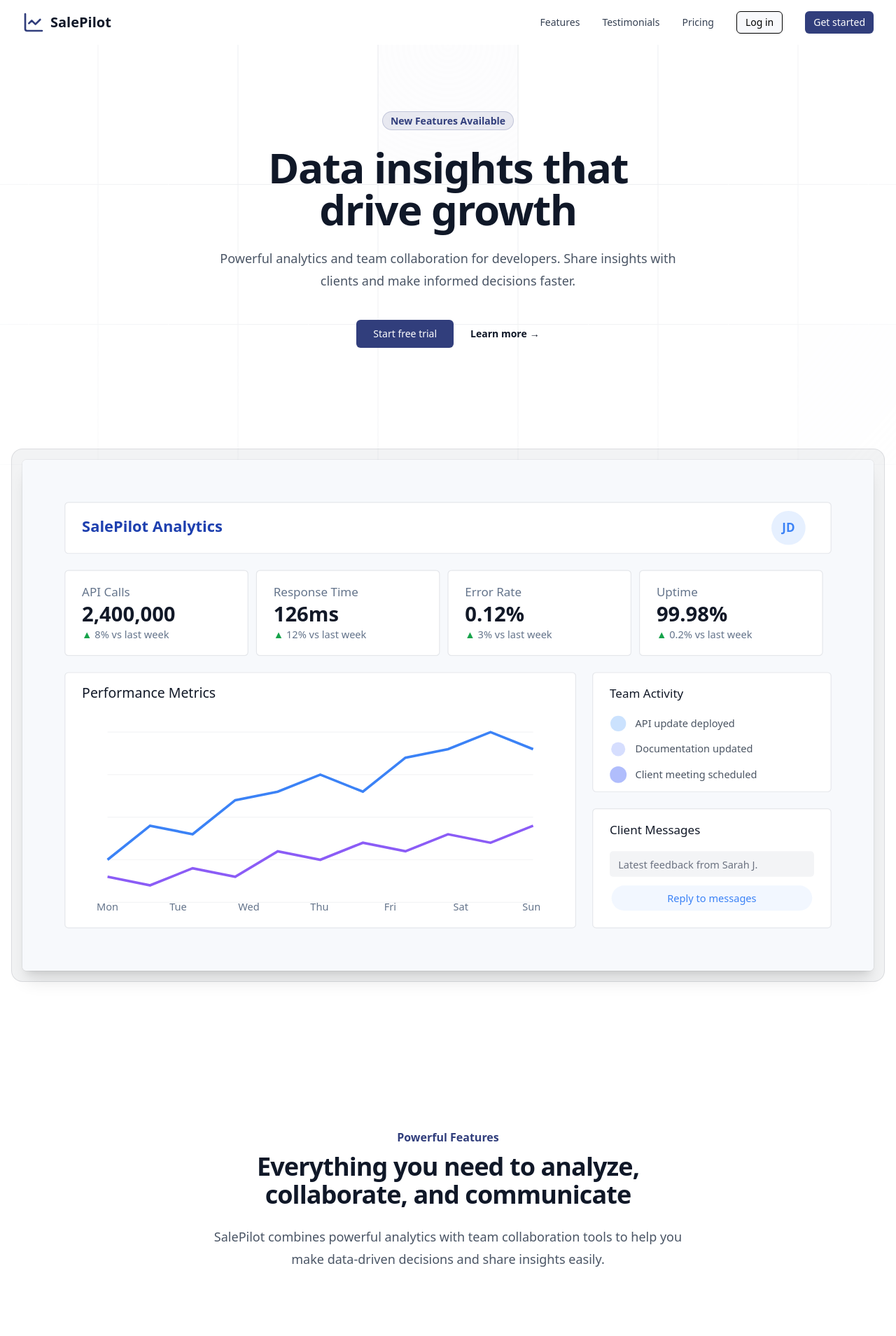
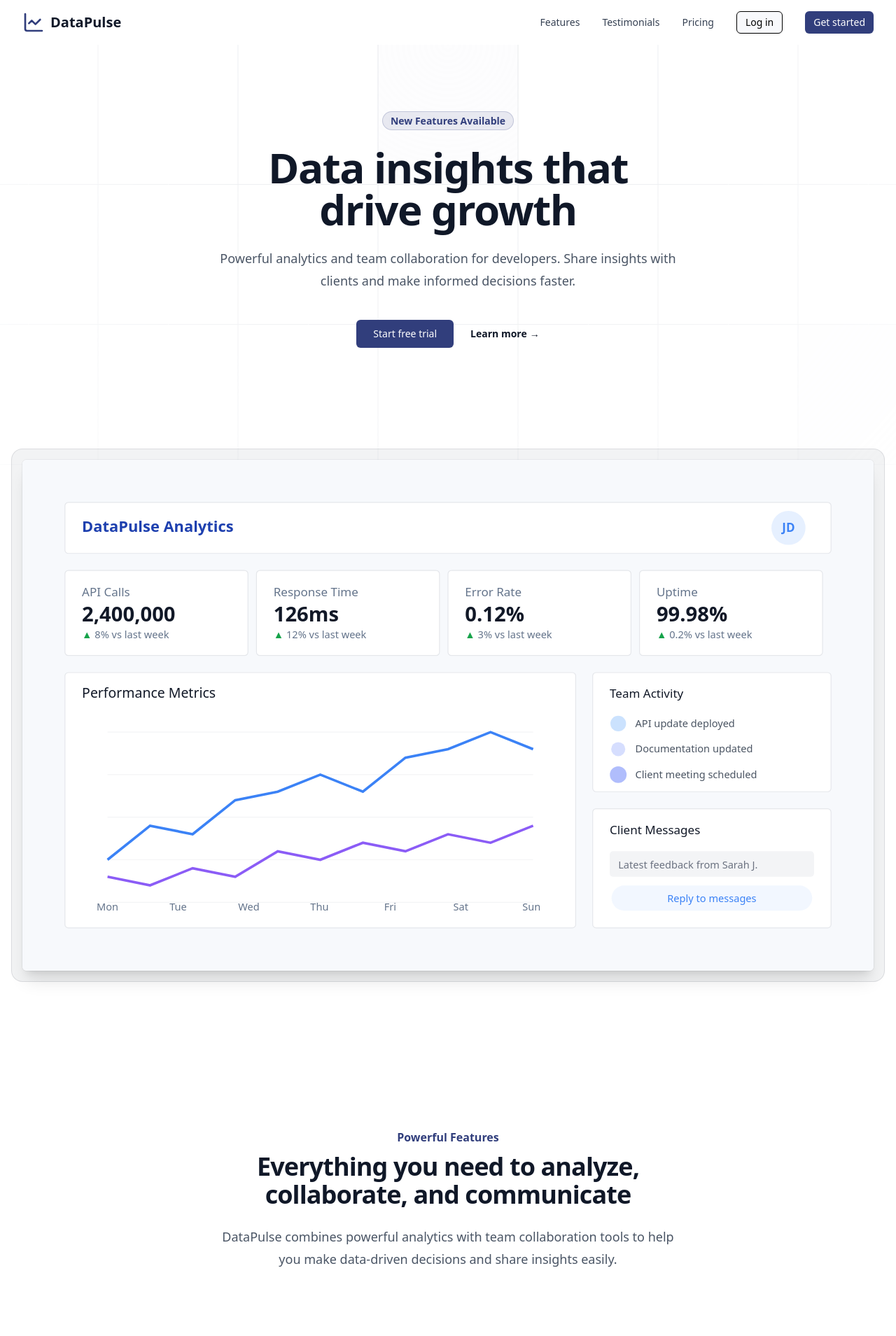
Before and after one commit to monicarevuru/data-pulse, a React (Vite) app: page / in a window 1280 px wide. Shown: the top 1909 px of the page at 70% size. Built offline with nearby package versions, Linux system fonts and the light colour scheme.

Commit message:
changed name of product

```diff
--- a/package.json
+++ b/package.json
@@ -1,5 +1,5 @@
 {
-  "name": "salepilot-landing",
+  "name": "data-pulse",
   "private": true,
   "version": "0.0.0",
   "type": "module",
--- a/src/features/home/components/Features.tsx
+++ b/src/features/home/components/Features.tsx
@@ -127,7 +127,7 @@ const Features = () => {
             Everything you need to analyze, collaborate, and communicate
           </p>
           <p className="mt-6 text-lg leading-8 text-gray-600">
-            SalePilot combines powerful analytics with team collaboration tools to help you make data-driven decisions and share insights easily.
+            DataPulse combines powerful analytics with team collaboration tools to help you make data-driven decisions and share insights easily.
           </p>
         </div>
         <div
--- a/src/features/home/components/Hero.tsx
+++ b/src/features/home/components/Hero.tsx
@@ -238,7 +238,7 @@ const Hero = () => {
               fontSize="18"
               fontWeight="600"
               fill="#1E40AF">
-              SalePilot Analytics
+              DataPulse Analytics
             </text>
             <circle cx="850" cy="30" r="20" fill="#E6F0FF" />
             <text
--- a/src/features/home/components/Testimonials.tsx
+++ b/src/features/home/components/Testimonials.tsx
@@ -5,7 +5,7 @@ import { Avatar, AvatarFallback } from "@/components/ui/avatar";
 
 const testimonials = [
   {
-    content: "SalePilot has transformed how we communicate with clients. Being able to share real-time dashboards with them has increased transparency and trust.",
+    content: "DataPulse has transformed how we communicate with clients. Being able to share real-time dashboards with them has increased transparency and trust.",
     author: {
       name: "Sarah Johnson",
       title: "CTO at TechNova",
@@ -37,7 +37,7 @@ const testimonials = [
     }
   },
   {
-    content: "Our client satisfaction scores have increased by 40% since implementing SalePilot. The transparency it provides has completely changed our client relationships.",
+    content: "Our client satisfaction scores have increased by 40% since implementing DataPulse. The transparency it provides has completely changed our client relationships.",
     author: {
       name: "Emma Williams",
       title: "Client Success Director at DevShop",
@@ -67,7 +67,7 @@ const Testimonials = () => {
             Loved by developers and teams worldwide
           </p>
           <p className="mt-6 text-lg leading-8 text-gray-600">
-            See what our customers have to say about how SalePilot has transformed their data communication.
+            See what our customers have to say about how DataPulse has transformed their data communication.
           </p>
         </div>
 
--- a/src/features/layout/components/Footer.tsx
+++ b/src/features/layout/components/Footer.tsx
@@ -8,7 +8,7 @@ const Footer = () => {
           <div className="space-y-4">
             <div className="flex items-center space-x-2">
               <LineChart className="h-6 w-6 text-primary" />
-              <span className="text-xl font-bold">SalePilot</span>
+              <span className="text-xl font-bold">DataPulse</span>
             </div>
             <p className="text-sm leading-6 text-gray-300">
               Making data communication simple and effective for development teams worldwide.
@@ -30,7 +30,7 @@ const Footer = () => {
           </div>
         </div>
         <div className="border-t border-white/10 pt-8 mt-8">
-          <p className="text-xs leading-5 text-gray-400">&copy; {new Date().getFullYear()} SalePilot, Inc. All rights reserved.</p>
+          <p className="text-xs leading-5 text-gray-400">&copy; {new Date().getFullYear()} DataPulse, Inc. All rights reserved.</p>
         </div>
       </div>
     </footer>
--- a/src/features/layout/components/Header.tsx
+++ b/src/features/layout/components/Header.tsx
@@ -40,7 +40,7 @@ const Header: React.FC = () => {
                   animate={{ x: 0, opacity: 1 }}
                   transition={{ duration: 0.5, delay: 0.1 }}
                 >
-                  SalePilot
+                  DataPulse
                 </motion.span>
               </a>
             </div>
```
Also changed, not shown: 1 other file (tests, documents, lock files or other folders).
